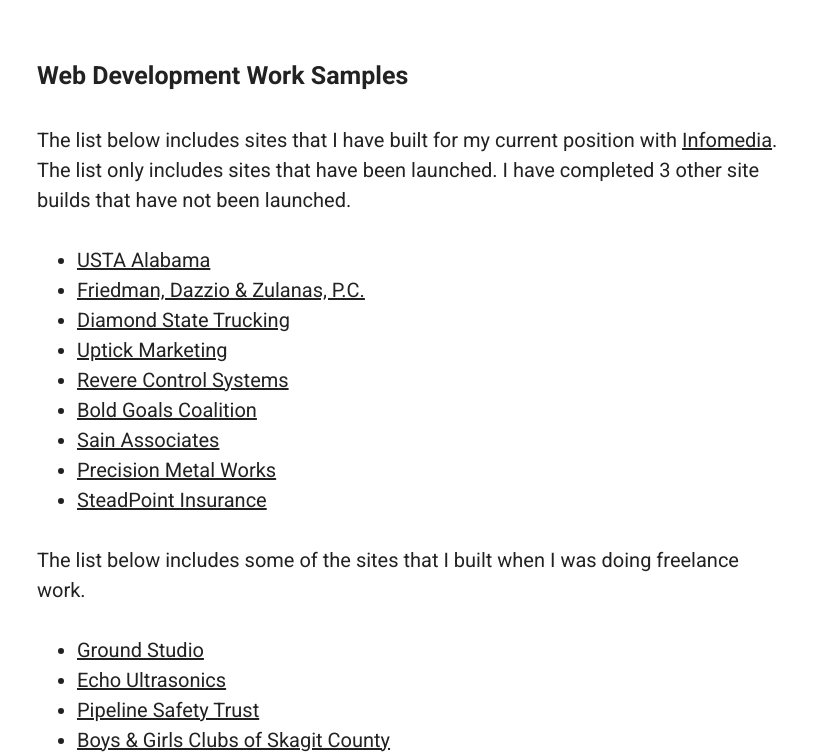
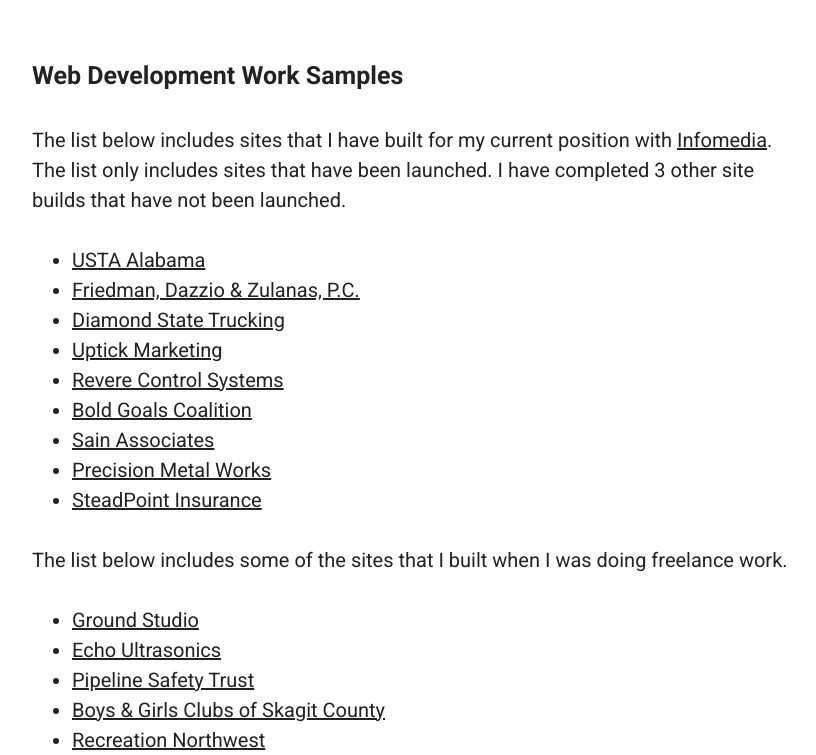
Before and after one commit to nickstaffanson/nickstaffanson.github.io, a website built with webpack: page index.html in a window 1280 px wide. Shown: the part 132-887 px from the top of the page, without its empty margins (228-1044 px from the left). Built offline with nearby package versions, Linux system fonts and the light colour scheme.

Commit message:
Update style.css

```diff
--- a/css/style.css
+++ b/css/style.css
@@ -90,7 +90,7 @@
   font-size: 20px;
   font-weight: 400;
   line-height: 1.5;
-  max-width: 750px;
+  max-width: 760px;
   margin: 0 auto;
   padding: 60px 20px;
 }
```
